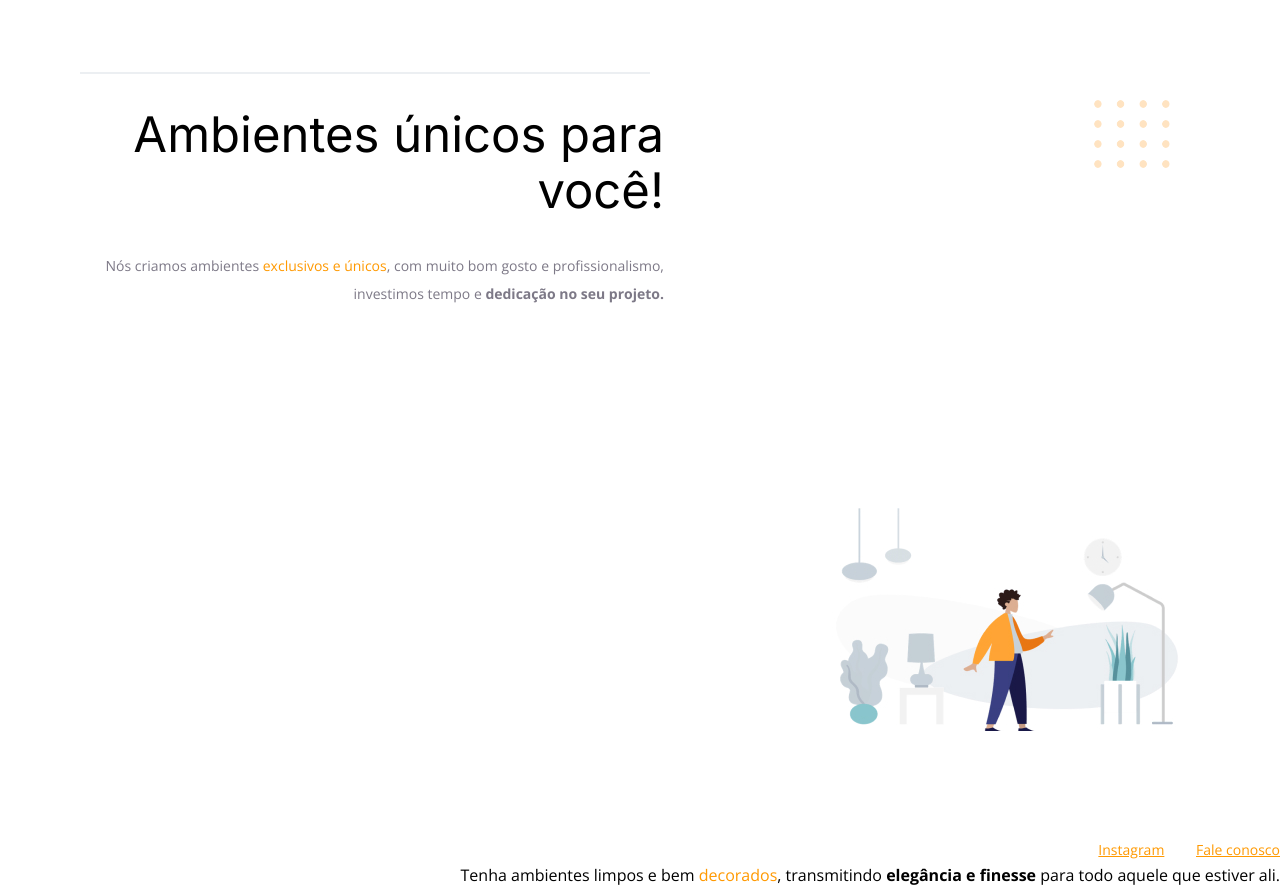
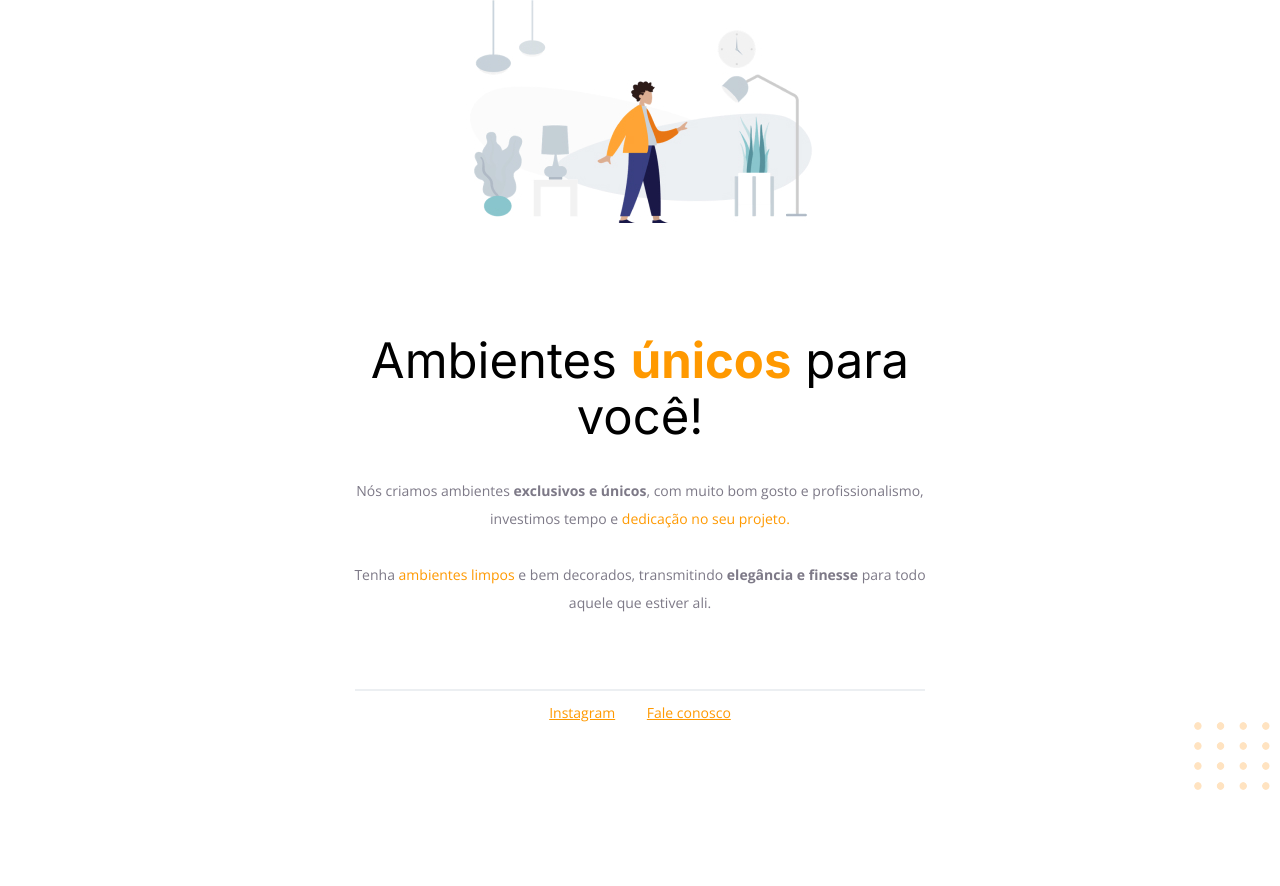
Before and after one commit to harrysonfmorais/desafio01-explorer, a plain HTML site: page index.html in a window 1280 px wide. After the commit the page ends 800 px from the top, so only its background shows below. Drawn offline with nearby package versions, Linux system fonts and the light colour scheme.

Commit message:
corrected code

```diff
--- a/index.html
+++ b/index.html
@@ -17,35 +17,33 @@
     <link rel="stylesheet" href="style.css" />
   </head>
 
-  <!-- Tag <body> é o corpo do documento, onde tem as informações que serão mostradas. -->
   <body>
     <div id="hero">
-      <div class="line"></div>
-      <h1>Ambientes únicos para você!</h1>
+      <img
+        src="images/img1.jpg"
+        alt="Desenho de uma pessoa vestindo uma camisa amarela em uma sala com Móveis"
+      />
+      <h1>Ambientes <span>únicos</span> para você!</h1>
       <p>
-        Nós criamos ambientes <span>exclusivos e únicos</span>, com muito
-        bom gosto e profissionalismo, investimos tempo e
-        <strong>dedicação no seu projeto.</strong>
+        Nós criamos ambientes <strong>exclusivos e únicos</strong>, com muito
+        bom gosto e profissionalismo, investimos tempo e <span>dedicação no seu projeto.</span>
 
         <br />
         <br />
+
+        Tenha <span>ambientes limpos</span> e bem decorados, transmitindo
+        <strong>elegância e finesse</strong> para todo aquele que estiver ali.
       </p>
     </div>
-    <img
-      src="images/img1.jpg"
-      alt="Desenho de uma pessoa vestindo uma camisa amarela em uma sala com Móveis"
-    />
 
     <div id="footer">
+      <div class="line"></div>
+
       <a target="_blank" href="https://instagram.com/moveisparavoce"
         >Instagram</a
       >
       <a href="mailto:contato@moveisparavoce.com">Fale conosco</a>
     </div>
-
-    Tenha ambientes limpos e bem <span>decorados</span>, transmitindo
-    <strong>elegância e finesse</strong>
-    para todo aquele que estiver ali.
 
     <img
       id="balls"
--- a/style.css
+++ b/style.css
@@ -1,16 +1,16 @@
 body {
   font-family: "Open Sans", sans-serif;
-  text-align: end;
+  text-align: center;
   margin: 0;
 }
 
 #hero {
     width: 592px;
-    margin: 72px;
+    margin: 0 auto 72px;
 }
 
-img {
-    margin: 100px;
+#hero img {
+    margin-bottom: 72px;
 }
 
 h1 {
@@ -18,12 +18,12 @@ h1 {
   font-size: 49px;
   line-height: 56px;
   font-weight: normal;
+
+  margin-bottom: 32px;
 }
 
 h1 span {
   font-weight: bold;
-
-  margin-bottom: 32px;
 }
 
 span, a {
@@ -44,13 +44,13 @@ p, #footer {
     width: 568px;
     height: 0;
 
-    margin: 0 8px;
+    margin: 0 auto 8px;
 
     border: 1px solid #ECEFF2;
 }
 
 #balls {
     position: fixed;
-    top: 0;
+    bottom: 0;
     right: 0;
 }
```
